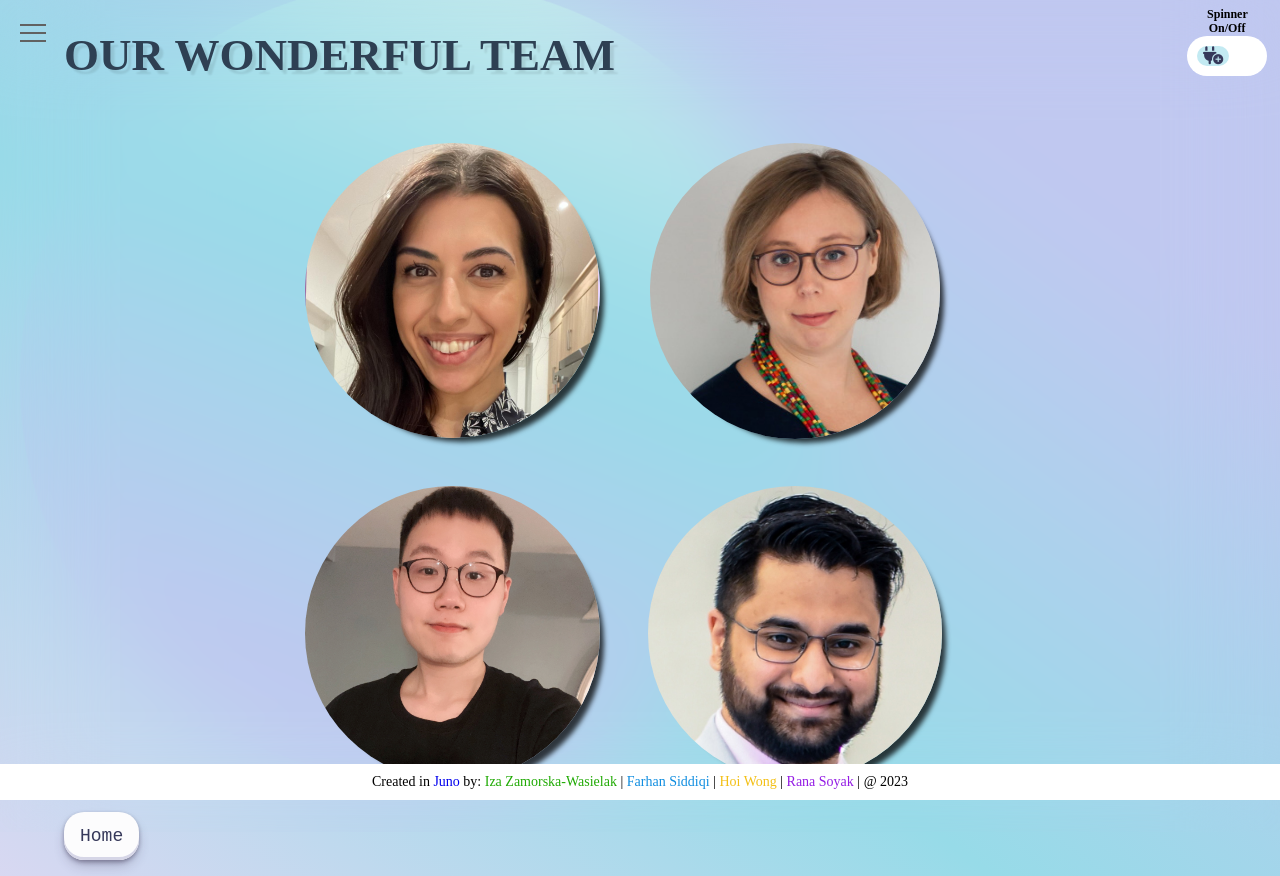
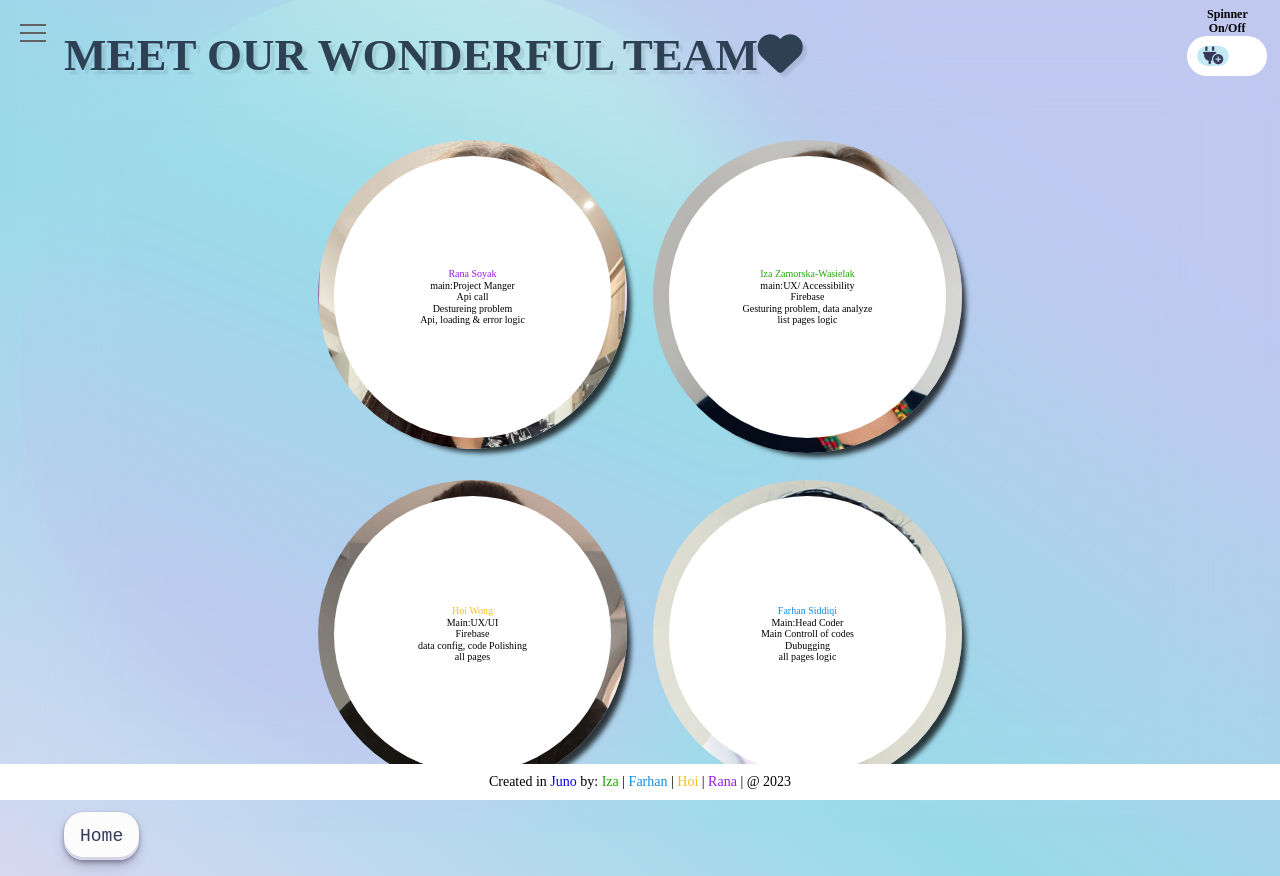
Before and after one commit to RIHFapp/BCM-backup, a React (Create React App) app: page /credit in a window 1280 px wide. Built offline with nearby package versions, Linux system fonts and the light colour scheme; a web font is replaced by a local one.

Commit message:
ver1 finish

```diff
--- a/src/Components/Credit.js
+++ b/src/Components/Credit.js
@@ -7,43 +7,86 @@ import rana from "../partials/asset/rana.jpg";
 import hoi from "../partials/asset/hoi.jpg";
 
 const Credit = () => {
-    const credit = {
-        hidden: { opacity: 1, scale: 0 },
-        visible: {
-          opacity: 1,
-          scale: 1,
-          transition: {
-            delayChildren: 0.5,
-            staggerChildren: 0.3
-          }
-        }
-      };
+    // const credit = {
+    //     hidden: { opacity: 1, scale: 0 },
+    //     visible: {
+    //       opacity: 1,
+    //       scale: 1,
+    //       transition: {
+    //         delayChildren: 0.5,
+    //         staggerChildren: 0.3
+    //       }
+    //     }
+    //   };
 
-      const item = {
-        hidden: { y: 20, opacity: 0 },
-        visible: {
-          y: 0,
-          opacity: 1
-        }
-      };
+    //   const item = {
+    //     hidden: { y: 20, opacity: 0 },
+    //     visible: {
+    //       y: 0,
+    //       opacity: 1
+    //     }
+    //   };
 
     return(
         <div className="wrapper styleDiv">
-        <h1>Our Wonderful team</h1>
+        <h1>Meet Our Wonderful team<i class="fa-solid fa-heart"></i></h1>
         <motion.ul
           className="credit"
-          variants={credit}
           initial="hidden"
           animate="visible"
           >
-            {[0, 1, 2, 3].map((index) => (
-            <motion.li key={index} className="team" variants={item} >
-            {index === 0 && <img src={rana} alt="graphic with tickets, comics style"/>}
-            {index === 1 && <img src={iza} alt="concert's posters"/>}
-            {index === 2 && <img src={hoi} alt="piggy bank drawing"/>}
-            {index === 3 && <img src={farhan} alt="minimalistic graphics depicting a crowd of people having fun at a concert"/>}
+            {/* {[0, 1, 2, 3].map((index) => ( */}
+            <motion.li  className="team"
+             initial={{ opacity: 0, scale: 0.5 }}
+             animate={{ opacity: 1, scale: 1 }}
+             transition={{ duration: 0.5 }}
+            >
+            <div className="teamPic t1">
+                <img src={rana} alt="" className="m1"/>
+                <div className="teamInfo">
+                <p><a className="RS" href="https://ranasoyakcodes.dev" target="_blank" rel="noopener noreferrer">Rana Soyak</a> </p>
+                <p>main:Project Manger</p>
+                <p>Api call</p>
+                <p>Destureing problem</p>
+                <p>Api, loading & error logic</p>
+                </div>
+            </div>
+
+            <div className="teamPic t2">
+                <img src={iza} alt="" className="m2"/>
+                <div className="teamInfo">
+                <p><a className="Iza" href="https://izacodes.me" target="_blank" rel="noopener noreferrer"> Iza Zamorska-Wasielak </a> </p>
+                <p>main:UX/ Accessibility</p>
+                <p>Firebase</p>
+                <p>Gesturing problem, data analyze </p>
+                <p>list pages logic</p>
+                </div>
+            </div>
+
+            <div className="teamPic t3 ">
+                <img src={hoi} alt="" className="m3"/>
+                <div className="teamInfo">
+                <p><a className="HW" href="https://hoi-jw.com" target="_blank" rel="noopener noreferrer"> Hoi Wong </a> </p>
+                <p>Main:UX/UI</p>
+                <p>Firebase</p>
+                <p>data config, code Polishing</p>
+                <p>all pages</p>
+                </div>
+            </div >
+
+            <div className="teamPic t4 ">
+                <img src={farhan} alt="" className="m4"/>
+                <div className="teamInfo">
+                <p> <a className="FS"href="https://farhandev.ca/" target="_blank" rel="noopener noreferrer"> Farhan Siddiqi </a> </p>
+                <p>Main:Head Coder</p>
+                <p>Main Controll of codes</p>
+                <p>Dubugging</p>
+                <p>all pages logic</p>
+                </div>
+            </div>
+
             </motion.li>
-            ))}
+
           </motion.ul>
 
           <Link to={`/`}>
--- a/src/Components/Footer.js
+++ b/src/Components/Footer.js
@@ -5,10 +5,10 @@ const Footer = () => {
             <div className="wrapper">
                     <p> Created in <a href="https://junocollege.com/">Juno </a>
                     by:
-                    <a className="Iza" href="https://izacodes.me" target="_blank" rel="noopener noreferrer"> Iza Zamorska-Wasielak </a> |
-                    <a className="FS"href="https://farhandev.ca/" target="_blank" rel="noopener noreferrer"> Farhan Siddiqi </a> |
-                    <a className="HW" href="https://hoi-jw.com" target="_blank" rel="noopener noreferrer"> Hoi Wong </a> |
-                    <a className="RS" href="https://ranasoyakcodes.dev" target="_blank" rel="noopener noreferrer"> Rana Soyak</a> |
+                    <a className="Iza" href="https://izacodes.me" target="_blank" rel="noopener noreferrer"> Iza  </a> |
+                    <a className="FS"href="https://farhandev.ca/" target="_blank" rel="noopener noreferrer"> Farhan  </a> |
+                    <a className="HW" href="https://hoi-jw.com" target="_blank" rel="noopener noreferrer"> Hoi  </a> |
+                    <a className="RS" href="https://ranasoyakcodes.dev" target="_blank" rel="noopener noreferrer"> Rana </a> |
                     @ 2023
                 </p>
             </div>
--- a/src/partials/layout/_footer.scss
+++ b/src/partials/layout/_footer.scss
@@ -20,6 +20,8 @@
    }
     }
 
+
+}
 .Iza{
     color: #20aa04;
 }
@@ -32,4 +34,3 @@
 .RS{
     color: #941ce4;
 }
-}
--- a/src/partials/pages/_credit.scss
+++ b/src/partials/pages/_credit.scss
@@ -5,61 +5,57 @@
     margin:0 auto;
     width: 700px;
     height: 700px;
-    display: grid;
+    display: flex;
     overflow: hidden;
     list-style: none;
-    grid-template-columns: repeat(2, 1fr);
-    grid-template-rows: repeat(2, 1fr);
     gap: 15px;
     padding: 15px;
     // background: rgba(255, 255, 255, 0.2);
     border-radius: 50px;
+    flex-wrap: wrap;
   }
 
 .team {
     border-radius: 100%;
-    margin: 5% auto;
+    flex-wrap: wrap;
+    display: flex;
+    .teamPic{
+        width: 46%;
+        margin: 2%;
 
-    img{
-        width: 90%;
-        border-radius: 50%;
-        transition: transform 20s ease-out;
-    }
-
-    &:hover img {
-        transform: rotate(360deg);
     }
 
 }
+.t1,
+.t2,
+.t3,
+.t4{
+    position: relative;
+}
+.m1,
+.m2,
+.m3,
+.m4{
+    border-radius: 50%;
+    transition: transform 20s ease-out;
 
-.creditInfo {
+    &:hover {
+        transform: rotate(360deg);
+    }
+}
+
+ .teamInfo {
+    width: 90%;
+    height: 90%;
+    margin: 0 auto;
+    background-color: #fff;
     position: absolute;
-    margin:0 auto;
-    width: 700px;
-    height: 700px;
-    display: grid;
-    overflow: hidden;
-    list-style: none;
-    grid-template-columns: repeat(2, 1fr);
-    grid-template-rows: repeat(2, 1fr);
-    gap: 15px;
-    padding: 15px;
-    // background: rgba(255, 255, 255, 0.2);
-    border-radius: 50px;
-  }
-
-.teamInfo {
-    border-radius: 100%;
-    margin: 5% auto;
-
-    img{
-        width: 90%;
-        border-radius: 50%;
-        // transition: transform 20s ease-out;
-    }
-
-    // &:hover img {
-    //     // transform: rotate(360deg);
-    // }
+    top: 5%;
+    left: 5%;
+    border-radius: 50%;
+    display: flex;
+    justify-content: center;
+    align-items: center;
+    flex-direction: column;
 
 }
```
Lines whose indentation alone changed are shown as unchanged.
